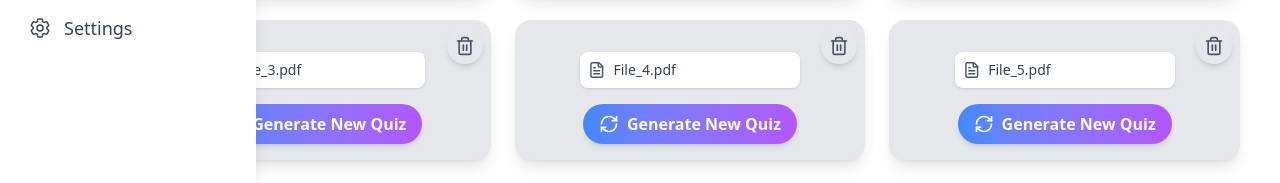
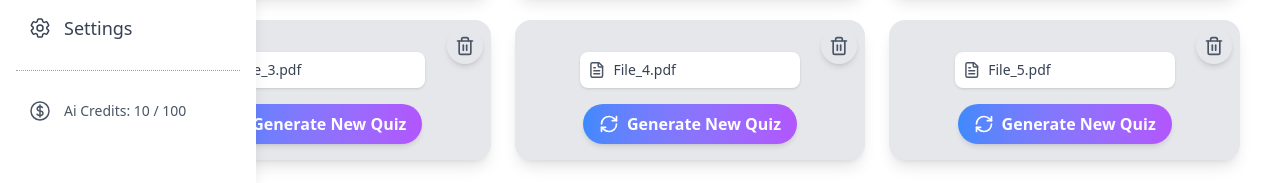
Before and after one commit to khanali454/quizgen, a React (Vite) app in the folder user-site/: page /User-Dashbord/all-files in a window 1280 px wide. Shown: the part 274-457 px from the top of the page. Built offline with nearby package versions, Linux system fonts and the light colour scheme.

Commit message:
landing page fix

```diff
--- a/user-site/src/components/SidebarWithBurgerMenu.jsx
+++ b/user-site/src/components/SidebarWithBurgerMenu.jsx
@@ -124,7 +124,12 @@ export function SidebarWithBurgerMenu() {
             >
               <Cog6ToothIcon className="h-6 w-6" /> Settings
             </Link>
-          </div>
+            <div className="border-t border-gray-400 border-dotted my-4"></div>
+
+<Link to="/settings" className="flex items-center gap-3 p-3 text-sm font-normal text-gray-600">
+  <CurrencyDollarIcon className="h-6 w-6" /> Ai Credits: 10 / 100
+</Link>
+</div>
 
           <div className="p-6 bg-gradient-to-r from-blue-500 to-purple-500 rounded-lg text-white shadow-lg">
             <h5 className="mb-2 font-bold">Want More?</h5>
```
